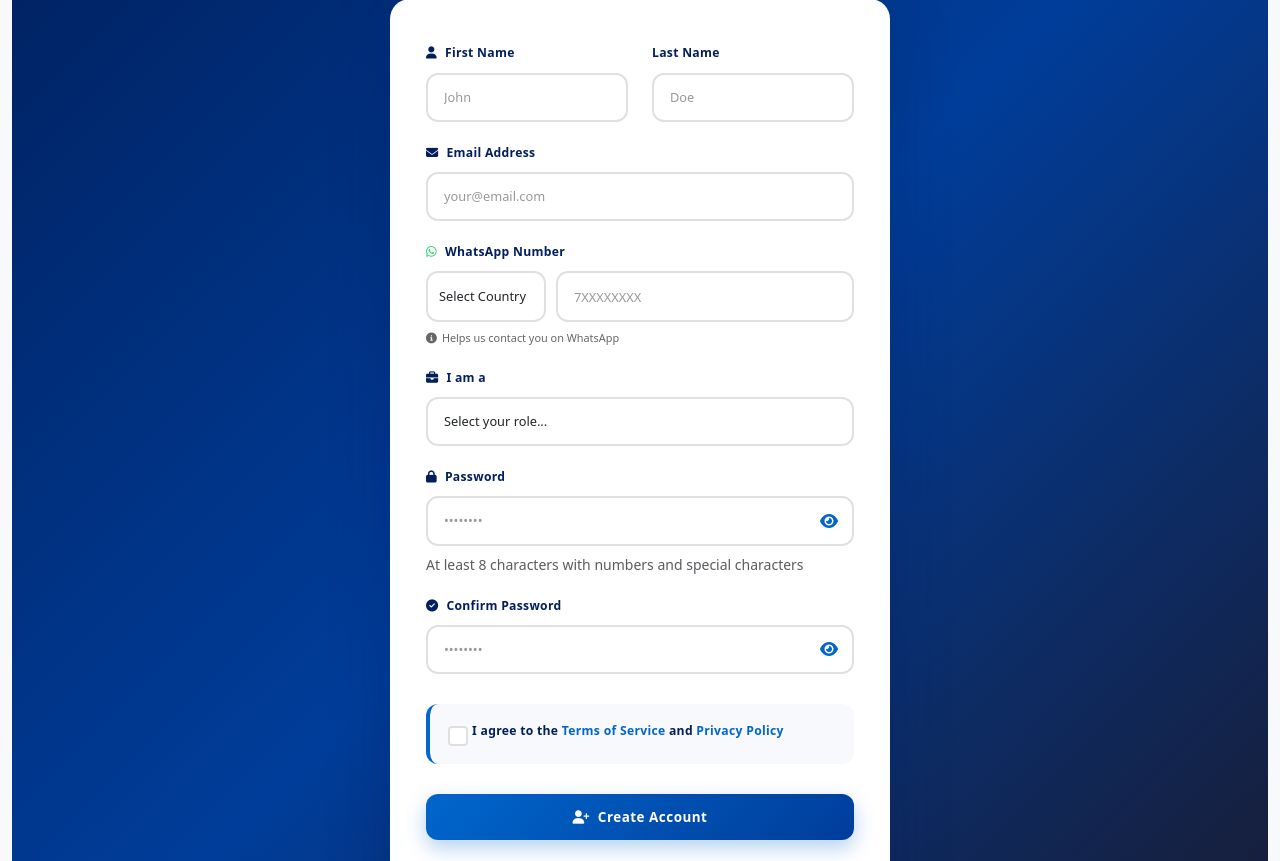
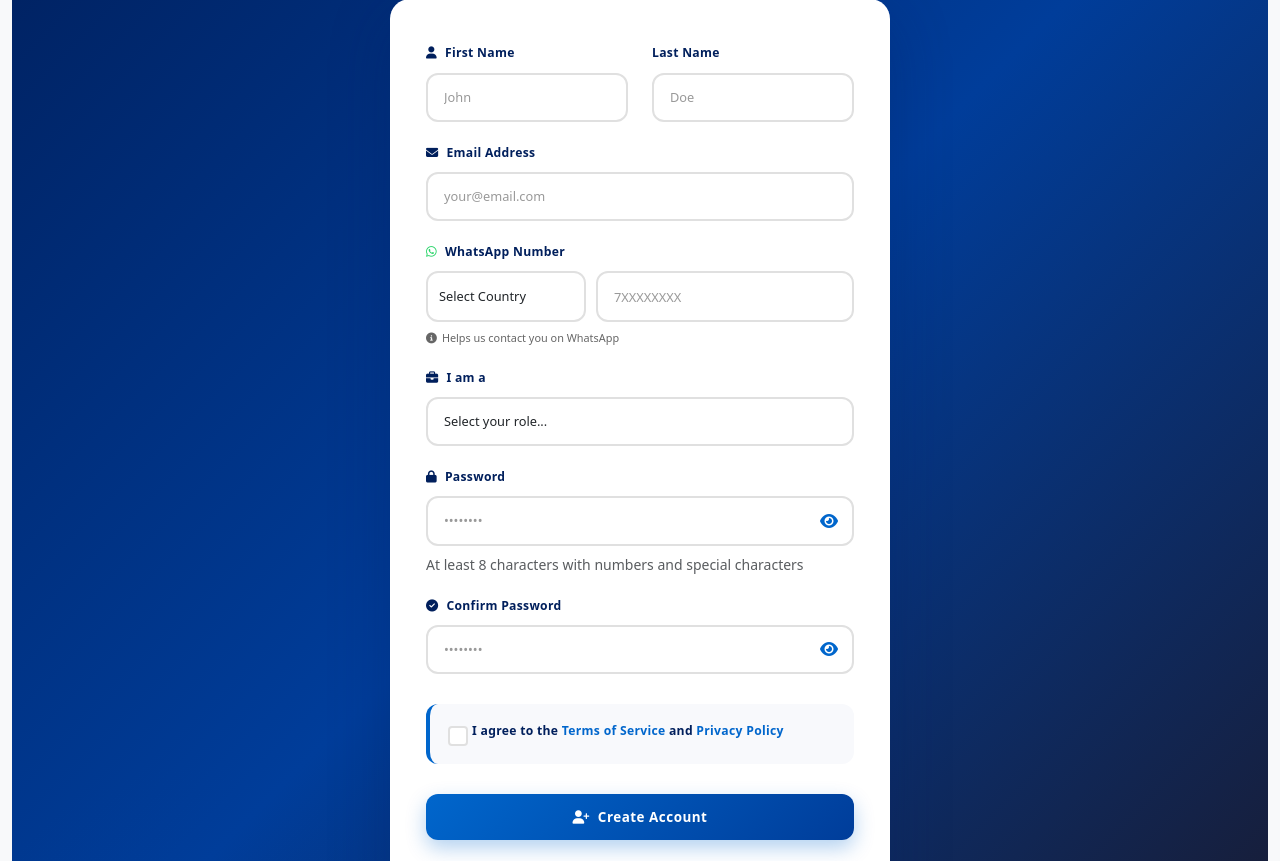
Before and after one commit to TKay25/ZEDUweb, a Flask app: page /register in a window 1280 px wide. Shown: the part 230-1091 px from the top of the page. Run offline with Flask 3, Linux system fonts and the light colour scheme.

Commit message:
Update register.html

```diff
--- a/templates/register.html
+++ b/templates/register.html
@@ -145,7 +145,7 @@
     }
 
     .whatsapp-country-select {
-        flex: 0 0 120px;
+        flex: 0 0 160px;
     }
 
     .whatsapp-country-select .form-select {
```
